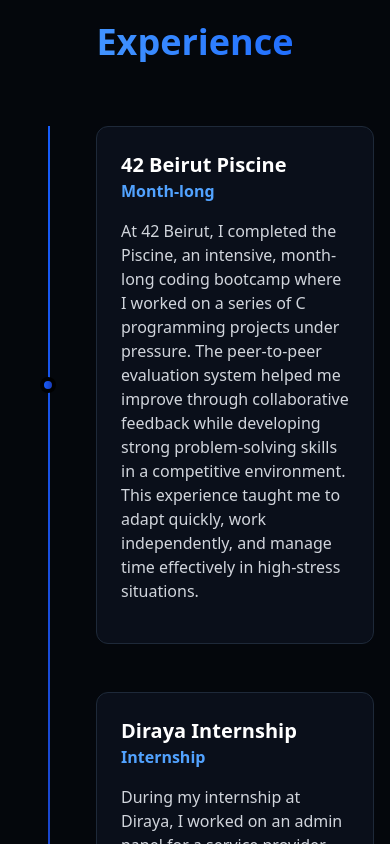
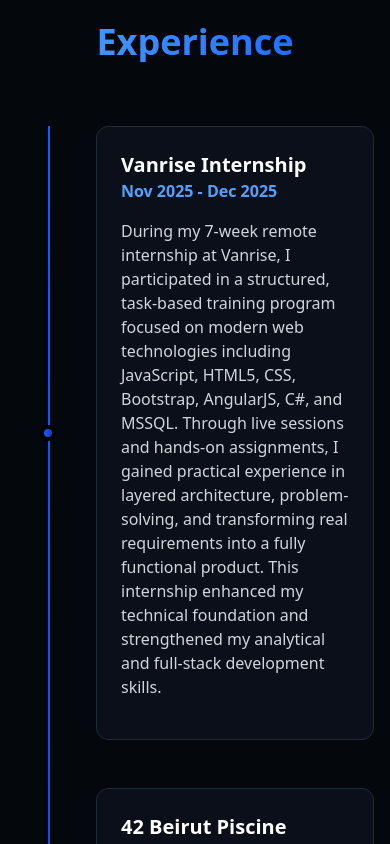
Before and after one commit to sarahbashirr/Portfolio, a React (Vite) app: page / in a window 390 px wide. Shown: the part 6800-7644 px from the top of the page. Built offline with nearby package versions, Linux system fonts and the light colour scheme.

Commit message:
added vanrise

```diff
--- a/src/portfolio.tsx
+++ b/src/portfolio.tsx
@@ -528,7 +528,22 @@
             {/* Timeline Line */}
             <div className="absolute left-8 md:left-1/2 transform md:-translate-x-px h-full w-0.5 bg-gradient-to-b from-blue-600 to-blue-800"></div>
 
-            {/* 42 Beirut Piscine */}
+            {/* Vanri company Internship */}
+            <div className="relative flex items-center mb-12 md:flex-row-reverse">
+  <div className="absolute left-8 md:left-1/2 transform -translate-x-1/2 w-4 h-4 bg-gradient-to-r from-blue-600 to-blue-800 rounded-full border-4 border-black"></div>
+  <div className="ml-20 md:ml-0 md:w-1/2 md:pl-12">
+    <div className="bg-gray-900/50 rounded-xl p-6 hover:bg-gray-800/50 transition-all duration-300 border border-gray-800">
+      <div className="flex flex-col md:flex-row md:items-center justify-between mb-4">
+        <h3 className="text-xl font-bold text-white">Vanrise Internship</h3>
+        <span className="text-blue-400 font-semibold">Nov 2025 - Dec 2025</span>
+      </div>
+      <p className="text-gray-300 mb-4">
+        During my 7-week remote internship at Vanrise, I participated in a structured, task-based training program focused on modern web technologies including JavaScript, HTML5, CSS, Bootstrap, AngularJS, C#, and MSSQL. Through live sessions and hands-on assignments, I gained practical experience in layered architecture, problem-solving, and transforming real requirements into a fully functional product. This internship enhanced my technical foundation and strengthened my analytical and full-stack development skills.
+      </p>
+    </div>
+  </div>
+</div>
+
             {/* 42 Beirut Piscine */}
             <div className="relative flex items-center mb-12 md:flex-row">
               <div className="absolute left-8 md:left-1/2 transform -translate-x-1/2 w-4 h-4 bg-gradient-to-r from-blue-600 to-blue-800 rounded-full border-4 border-black"></div>
@@ -536,7 +551,7 @@
                 <div className="bg-gray-900/50 rounded-xl p-6 hover:bg-gray-800/50 transition-all duration-300 border border-gray-800">
                   <div className="flex flex-col md:flex-row md:items-center justify-between mb-4">
                     <h3 className="text-xl font-bold text-white">42 Beirut Piscine</h3>
-                    <span className="text-blue-400 font-semibold">Month-long</span>
+                    <span className="text-blue-400 font-semibold">April 2025</span>
                   </div>
                   <p className="text-gray-300 mb-4">
                     At 42 Beirut, I completed the Piscine, an intensive, month-long coding bootcamp where I worked on a series of C programming projects under pressure. The peer-to-peer evaluation system helped me improve through collaborative feedback while developing strong problem-solving skills in a competitive environment. This experience taught me to adapt quickly, work independently, and manage time effectively in high-stress situations.
@@ -552,7 +567,7 @@
                 <div className="bg-gray-900/50 rounded-xl p-6 hover:bg-gray-800/50 transition-all duration-300 border border-gray-800">
                   <div className="flex flex-col md:flex-row md:items-center justify-between mb-4">
                     <h3 className="text-xl font-bold text-white">Diraya Internship</h3>
-                    <span className="text-blue-400 font-semibold">Internship</span>
+                    <span className="text-blue-400 font-semibold">Sept 2025 - Nov 2025</span>
                   </div>
                   <p className="text-gray-300 mb-4">
                     During my internship at Diraya, I worked on an admin panel for a service provider app. I used React and Firebase to implement CRUD operations, ensuring smooth functionality for users and administrators. This experience strengthened my full-stack development skills and gave me practical exposure to real-world project workflows, collaborative coding, and deploying functional web applications.
```
